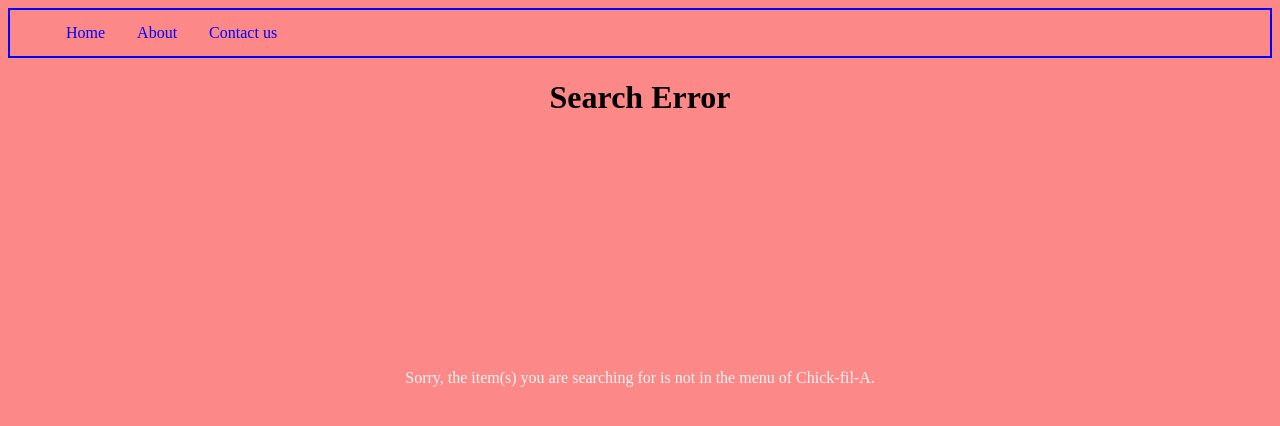
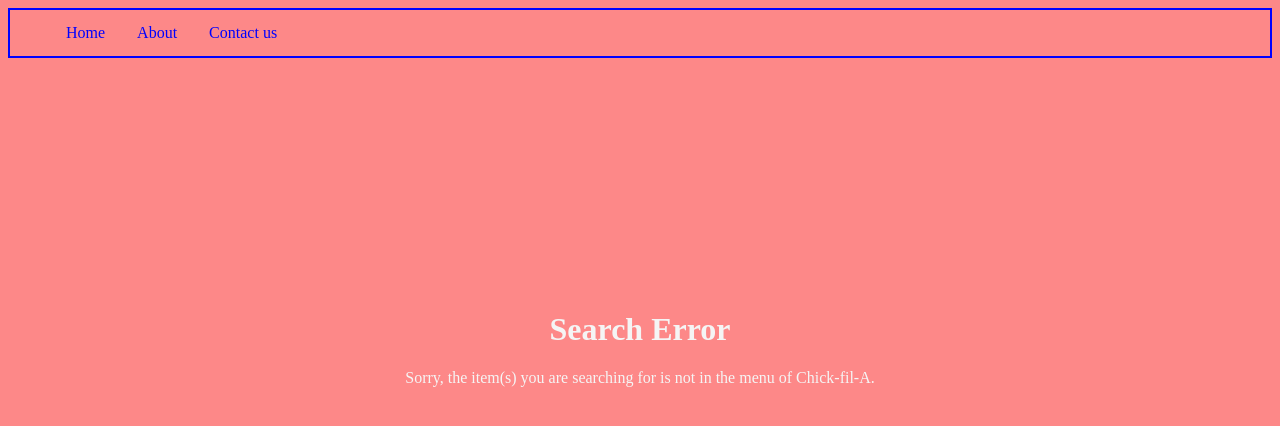
Before and after one commit to CS257-F23/team-project-g, a Flask app: template templates/foodNotFoundPage_gd3.html in a window 1280 px wide. Shown: the top 426 px of the page. Run offline with Flask 3, Linux system fonts and the light colour scheme; the template is opened without the code that fills it, so the values that code supplies are empty.

Commit message:
gd3 resubmission

```diff
--- a/static/datastyle_404.css
+++ b/static/datastyle_404.css
@@ -13,9 +13,15 @@ a:hover {
 
 p {
     color: whitesmoke;
+    text-align: center;
+}
+
+h1{
+    color: whitesmoke;
     margin-top: 20%;
     text-align: center;
 }
+
 
 body{
     text-align: center;
--- a/static/datastyle_notFound.css
+++ b/static/datastyle_notFound.css
@@ -12,6 +12,11 @@ a:hover {
 }
 
 p {
+    color: whitesmoke;
+    text-align: center;
+}
+
+h1{
     color: whitesmoke;
     margin-top: 20%;
     text-align: center;
--- a/templates/about_gd3.html
+++ b/templates/about_gd3.html
@@ -5,7 +5,6 @@
     </head>
     <body>
         <h1>About</h1>
-        <p>Chick-fil-A Nutrition Guide: An Introduction</p>
         <nav>
             <ul>
             <li><a href="/">Home</a></li>
@@ -14,6 +13,7 @@
             </ul>
         </nav>
         <div>
+            <p>Chick-fil-A Nutrition Guide: An Introduction</p>
             <p>Chick-fil-A Nutrition Guide is a web application that allows users to search for the calorie value of a food item or give users a list of all allergens for items they entered. The data is originally from Chick-fil-A's official website.</p>
             <p>Click on the Homepage link to start exploring our functions!</p>
         </div>
```
